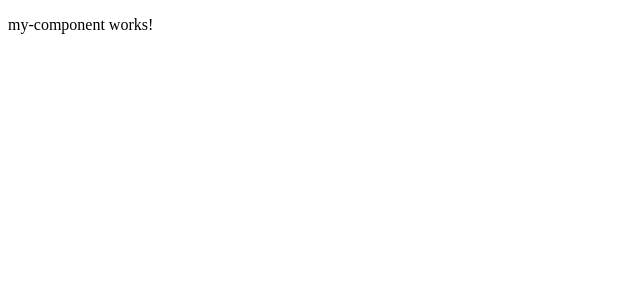
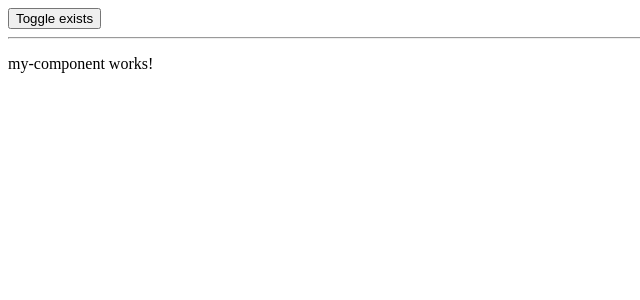
Before and after one commit to Maciej90A/Angular, an Angular app: page / in a window 1280 px wide. Shown: the top 300 px of the page, without its empty margins (0-640 px from the left). Built offline with nearby package versions, Linux system fonts and the light colour scheme.

Commit message:
zadanie 3

```diff
--- a/src/app/app.component.html
+++ b/src/app/app.component.html
@@ -1 +1,4 @@
-<app-my-component></app-my-component>
+
+<button type ="button" (click)="toggleExists()">Toggle exists</button>
+<hr/>
+<app-my-component *ngIf="exists"></app-my-component>
--- a/src/app/app.component.ts
+++ b/src/app/app.component.ts
@@ -1,4 +1,4 @@
-import { Component } from '@angular/core';
+import {Component} from '@angular/core';
 
 @Component({
   selector: 'app-root',
@@ -6,5 +6,9 @@ import { Component } from '@angular/core';
   styleUrls: ['./app.component.css']
 })
 export class AppComponent {
-  title = 'my-project';
+  exists = true;
+
+  toggleExists(): void{
+    this.exists = !this.exists;
+  }
 }
```
